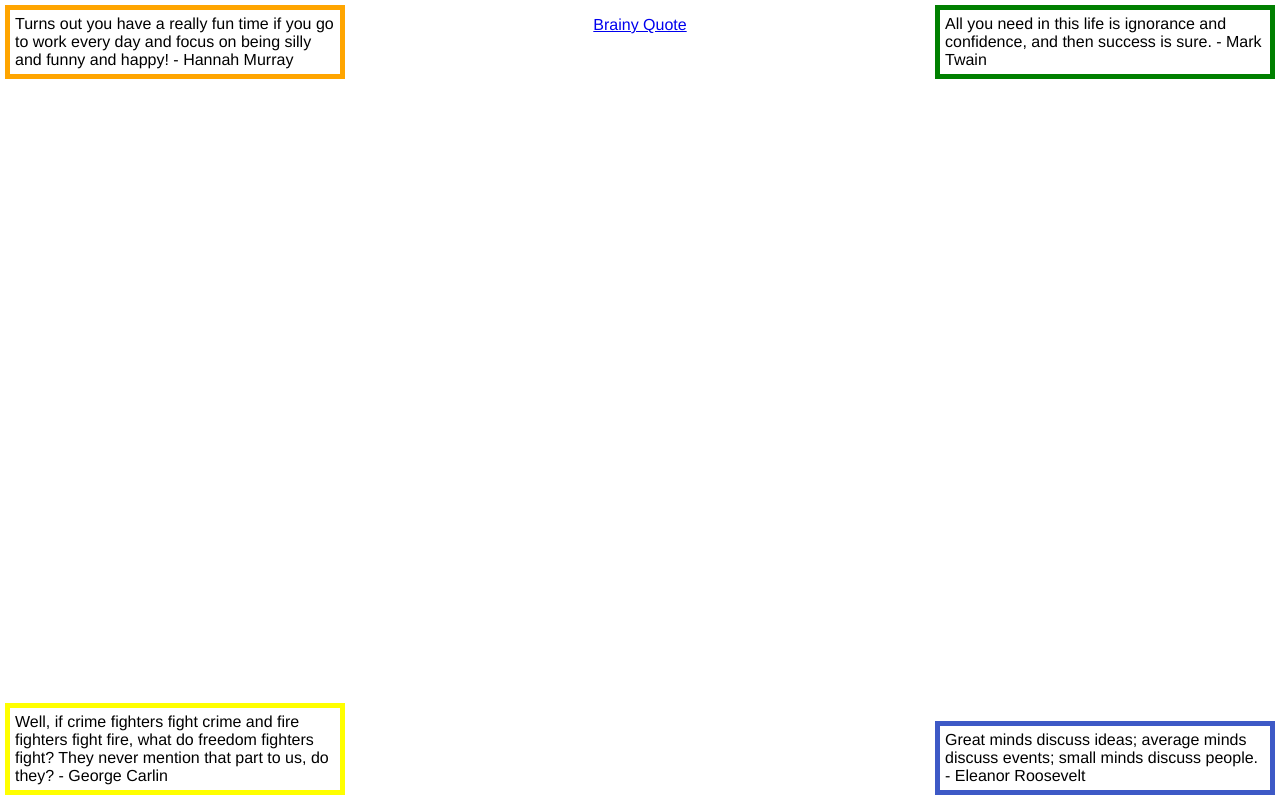
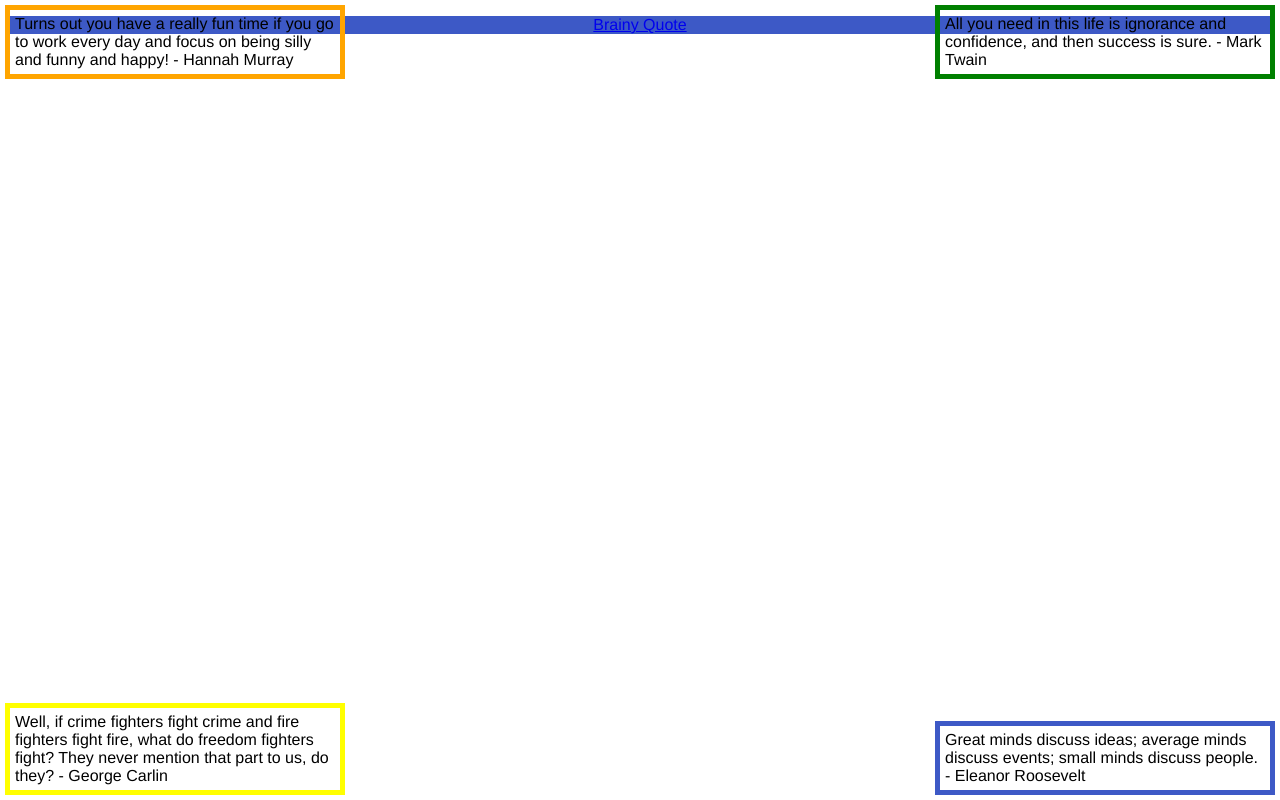
Before and after one commit to Dylan-Rabin/si364css, a plain HTML site: page index.htm in a window 1280 px wide. Drawn offline with Linux system fonts and the light colour scheme.

Commit message:
Update blocks.css

```diff
--- a/blocks.css
+++ b/blocks.css
@@ -53,5 +53,7 @@ body {
 }
 #link {
    text-align: center;
-   color: #3d59c6;
+   background-color: #3d59c6;
+   font-family: helvetica neue,Helvetica,Arial,sans-serif;
+   color: #fefefe;
 }
```
